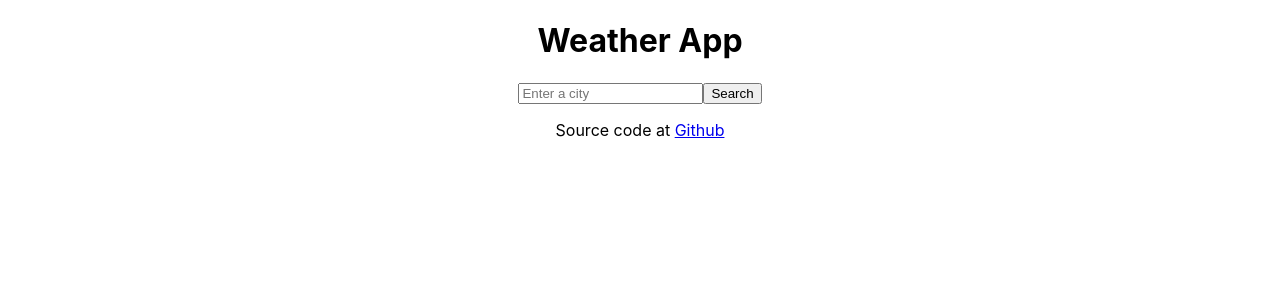
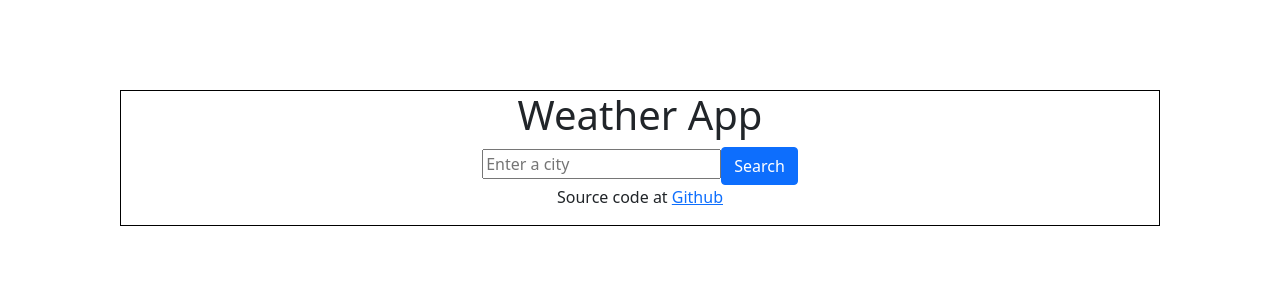
Before and after one commit to eloveday/react-weather-app, a React (Create React App) app: page / in a window 1280 px wide. Shown: the top 300 px of the page. Built offline with nearby package versions, Linux system fonts and the light colour scheme.

Commit message:
Imported Bootstrap

```diff
--- a/package.json
+++ b/package.json
@@ -7,7 +7,9 @@
     "@testing-library/react": "^11.2.7",
     "@testing-library/user-event": "^12.8.3",
     "axios": "^0.24.0",
+    "bootstrap": "^5.1.3",
     "react": "^17.0.2",
+    "react-bootstrap": "^2.0.2",
     "react-dom": "^17.0.2",
     "react-scripts": "4.0.3",
     "web-vitals": "^1.1.2"
--- a/src/App.css
+++ b/src/App.css
@@ -1,3 +1,5 @@
 .App {
   text-align: center;
+  border: 1px solid black;
+  margin: 90px 120px;
 }
--- a/src/App.js
+++ b/src/App.js
@@ -1,5 +1,6 @@
 import "./App.css";
 import WeatherForm from "./WeatherForm.js";
+import "bootstrap/dist/css/bootstrap.min.css";
 
 export default function App() {
   return (
--- a/src/WeatherForm.js
+++ b/src/WeatherForm.js
@@ -47,7 +47,12 @@ export default function WeatherForm() {
     <div>
       <form>
         <input type="search" placeholder="Enter a city" onChange={setCity} />
-        <input type="submit" value="Search" onClick={searchWeather} />
+        <input
+          type="submit"
+          className="btn btn-primary"
+          value="Search"
+          onClick={searchWeather}
+        />
       </form>
       {weatherMessage}
     </div>
```
Also changed, not shown: src/index.js (+7 -6 lines), 1 other file (tests, documents, lock files or other folders).
